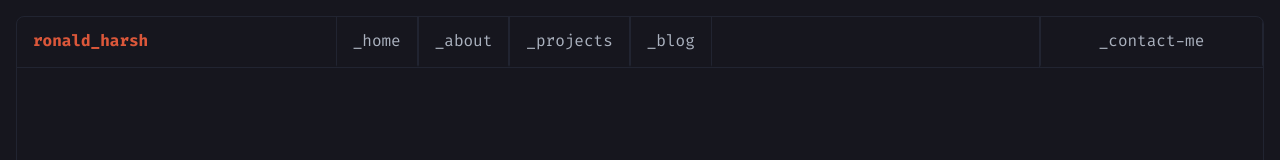
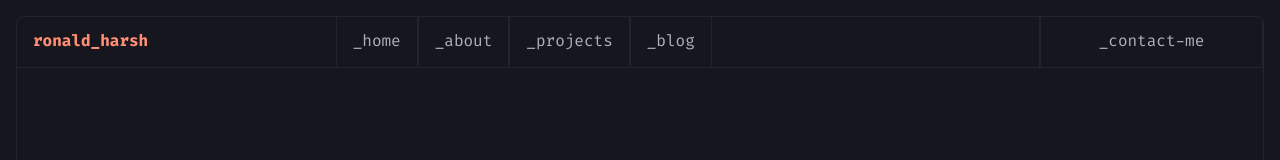
Before and after one commit to rlharsh/master-portfolio, a React (Vite) app: page / in a window 1280 px wide. Shown: the top 160 px of the page. Built offline with nearby package versions, Linux system fonts and the light colour scheme.

Commit message:
Update Color Scheme

```diff
--- a/src/app.css
+++ b/src/app.css
@@ -1,7 +1,7 @@
 @import './controls.css';
 :root {
   --accent-green: #9ece6a;
-  --accent-orange: #db573a;
+  --accent-orange: #ff8e75;
   --accent-blue: #204ec2;
   --accent-purple: #838cf7;
   --white: #fff;
--- a/src/app.scss
+++ b/src/app.scss
@@ -3,7 +3,7 @@
 
 :root {
     --accent-green: #9ece6a;
-    --accent-orange: #db573a;
+    --accent-orange: #ff8e75;
     --accent-blue: #204ec2;
     --accent-purple: #838cf7;
     --white: #fff;
```
